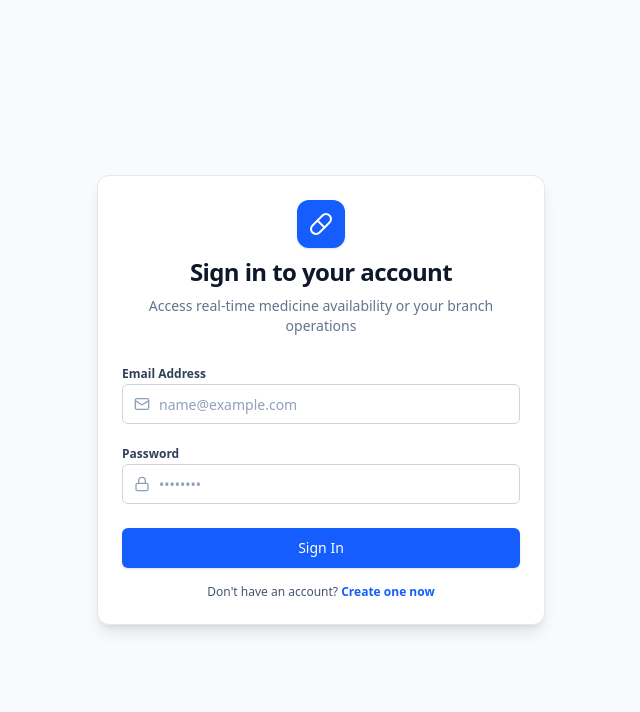
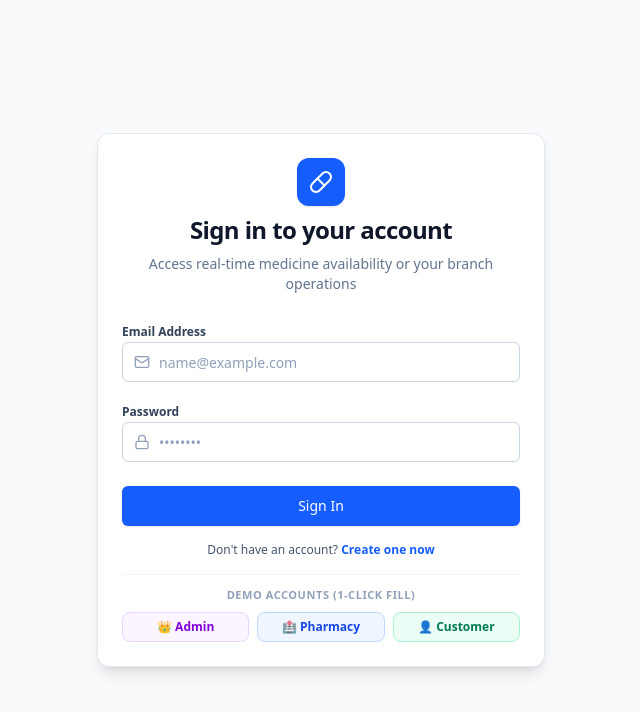
Before and after one commit to mo7amed789/Pharmacy-Medicine-Availability-Platform, a React (Vite) app in the folder src/PharmacyAvailability.Web/: page /login in a window 1280 px wide. Shown: the top 712 px of the page, without its empty margins (319-959 px from the left). Built offline with nearby package versions, Linux system fonts and the light colour scheme.

Commit message:
feat(web): add 1-click demo account buttons on login page

```diff
--- a/src/PharmacyAvailability.Web/src/features/auth/pages/LoginPage.tsx
+++ b/src/PharmacyAvailability.Web/src/features/auth/pages/LoginPage.tsx
@@ -150,6 +150,48 @@ export function LoginPage() {
                 Create one now
               </Link>
             </div>
+
+            {/* Quick Demo Fill Buttons */}
+            <div className="w-full pt-3 border-t border-slate-100 space-y-2">
+              <p className="text-[11px] font-semibold text-slate-400 text-center uppercase tracking-wider">
+                Demo Accounts (1-Click Fill)
+              </p>
+              <div className="grid grid-cols-3 gap-2">
+                <button
+                  type="button"
+                  onClick={() => {
+                    setEmail('admin@pharma.com');
+                    setPassword('Admin123!');
+                  }}
+                  className="rounded-lg border border-purple-200 bg-purple-50 px-2 py-1.5 text-center text-xs font-semibold text-purple-700 hover:bg-purple-100 transition-colors"
+                  title="Platform Admin: admin@pharma.com"
+                >
+                  👑 Admin
+                </button>
+                <button
+                  type="button"
+                  onClick={() => {
+                    setEmail('ezaby.admin@pharma.com');
+                    setPassword('Pharmacy123!');
+                  }}
+                  className="rounded-lg border border-blue-200 bg-blue-50 px-2 py-1.5 text-center text-xs font-semibold text-blue-700 hover:bg-blue-100 transition-colors"
+                  title="Pharmacy Admin: ezaby.admin@pharma.com"
+                >
+                  🏥 Pharmacy
+                </button>
+                <button
+                  type="button"
+                  onClick={() => {
+                    setEmail('customer@test.com');
+                    setPassword('Customer123!');
+                  }}
+                  className="rounded-lg border border-emerald-200 bg-emerald-50 px-2 py-1.5 text-center text-xs font-semibold text-emerald-700 hover:bg-emerald-100 transition-colors"
+                  title="Customer: customer@test.com"
+                >
+                  👤 Customer
+                </button>
+              </div>
+            </div>
           </CardFooter>
         </form>
       </Card>
```
